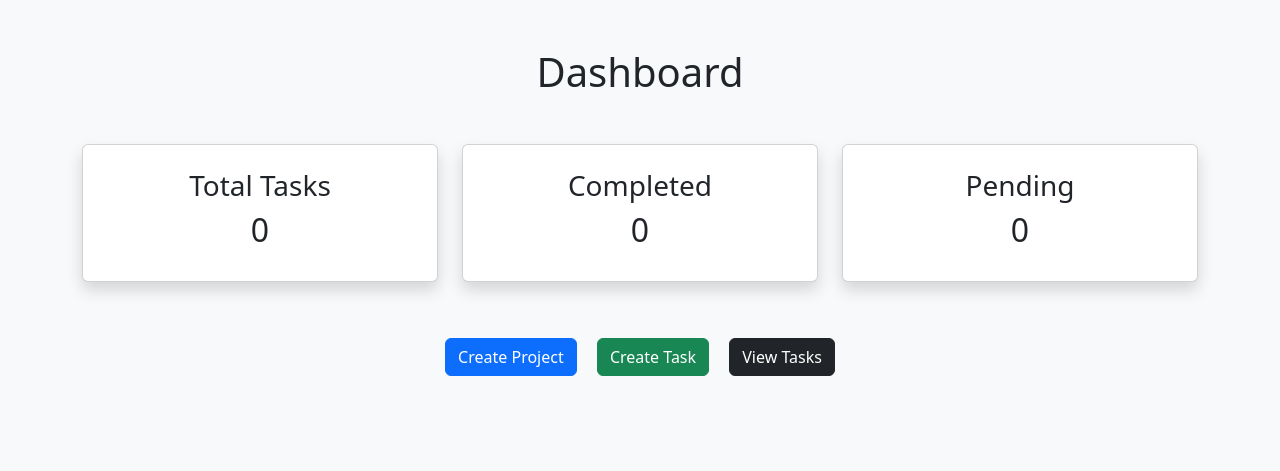
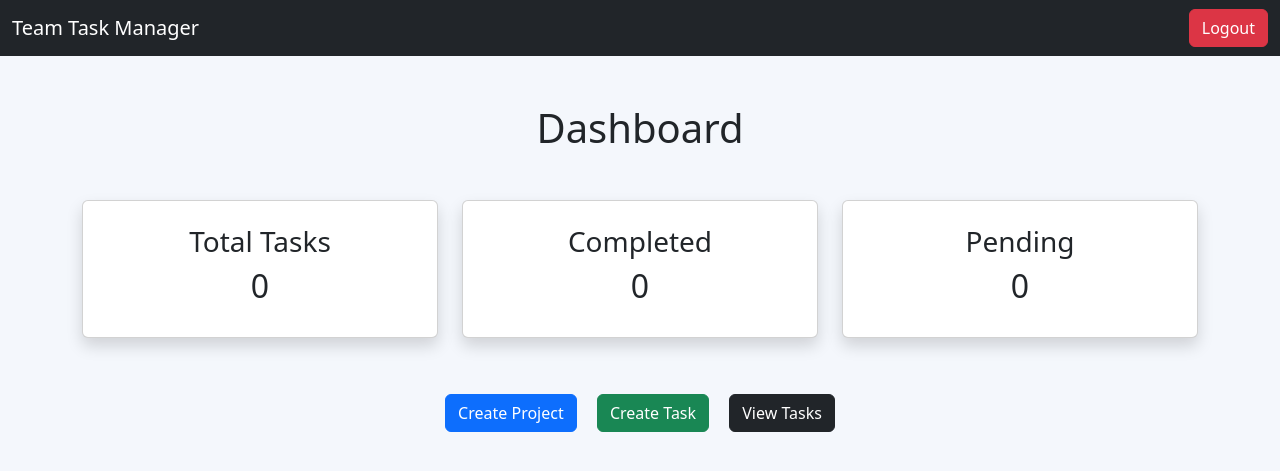
Before and after one commit to maninani12/team-task-manager, a Flask app: page /dashboard in a window 1280 px wide. Shown: the top 471 px of the page. Run offline with Flask 3, Linux system fonts and the light colour scheme; data that the repository does not hold is empty.

Commit message:
Update dashboard.html

```diff
--- a/templates/dashboard.html
+++ b/templates/dashboard.html
@@ -9,7 +9,23 @@
 
 </head>
 
-<body class="bg-light">
+<body style="background: #f4f7fc;">
+
+<nav class="navbar navbar-dark bg-dark">
+
+    <div class="container-fluid">
+
+        <span class="navbar-brand">
+            Team Task Manager
+        </span>
+
+        <a href="/logout" class="btn btn-danger">
+            Logout
+        </a>
+
+    </div>
+
+</nav>
 
 <div class="container mt-5">
 
@@ -19,7 +35,7 @@
 
         <div class="col-md-4">
 
-            <div class="card text-center shadow p-4">
+            <div class="card shadow text-center p-4">
 
                 <h3>Total Tasks</h3>
 
@@ -31,7 +47,7 @@
 
         <div class="col-md-4">
 
-            <div class="card text-center shadow p-4">
+            <div class="card shadow text-center p-4">
 
                 <h3>Completed</h3>
 
@@ -43,7 +59,7 @@
 
         <div class="col-md-4">
 
-            <div class="card text-center shadow p-4">
+            <div class="card shadow text-center p-4">
 
                 <h3>Pending</h3>
 
```
